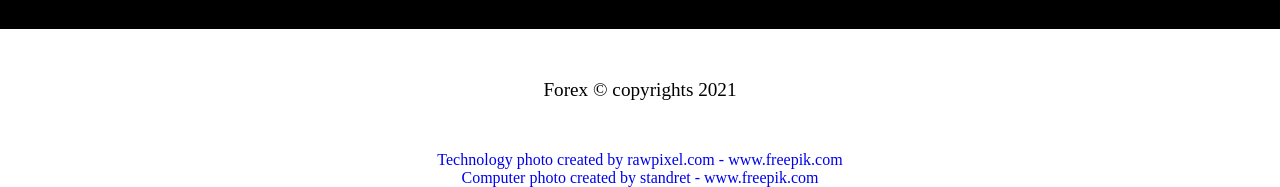
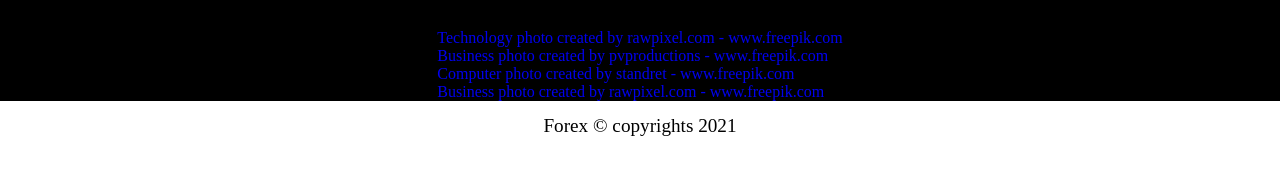
Before and after one commit to phiweCode/FCC-product-landing-page, a plain HTML site: page index.html in a window 1280 px wide. Shown: the part 5143-5330 px from the top of the page. After the commit the page ends 5294 px from the top, so only its background shows below. Drawn offline with nearby package versions, Linux system fonts and the light colour scheme.

Commit message:
added attributes to the footer

```diff
--- a/index.html
+++ b/index.html
@@ -390,6 +390,19 @@ src="https://youtube.com/embed/_KRelepN4Ek">
                 <li><i class="fab fa-2x fa-linkedin-in"></i></li>
             </ul>
         </div>
+
+        <attributes>
+            <ul>
+                <li><a href="https://www.freepik.com/photos/technology">Technology photo created by rawpixel.com - www.freepik.com</a></li>
+                 <li><a href="https://www.freepik.com/photos/business">Business photo created by pvproductions - www.freepik.com</a></li>
+                 <li><a href='https://www.freepik.com/photos/computer'>Computer photo created by standret - www.freepik.com</a>
+                 </li>
+                 <li><a href='https://www.freepik.com/photos/business'>Business photo created by rawpixel.com - www.freepik.com</a>
+                 </li>
+
+            </ul>
+        </attributes>
+
         <div class="copyright">
             Forex &copy copyrights 2021
         </div>
@@ -408,7 +421,3 @@ src="https://youtube.com/embed/_KRelepN4Ek">
 </body>
 
 </html>
-
-
-<a href='https://www.freepik.com/photos/technology'>Technology photo created by rawpixel.com - www.freepik.com</a>
-<a href='https://www.freepik.com/photos/computer'>Computer photo created by standret - www.freepik.com</a>
```
Also changed, not shown: images/forex .jpg (deleted), images/forex-resized-1.jpg (deleted), images/resized-2.jpg (deleted), images/resized-copy.jpg (deleted).
